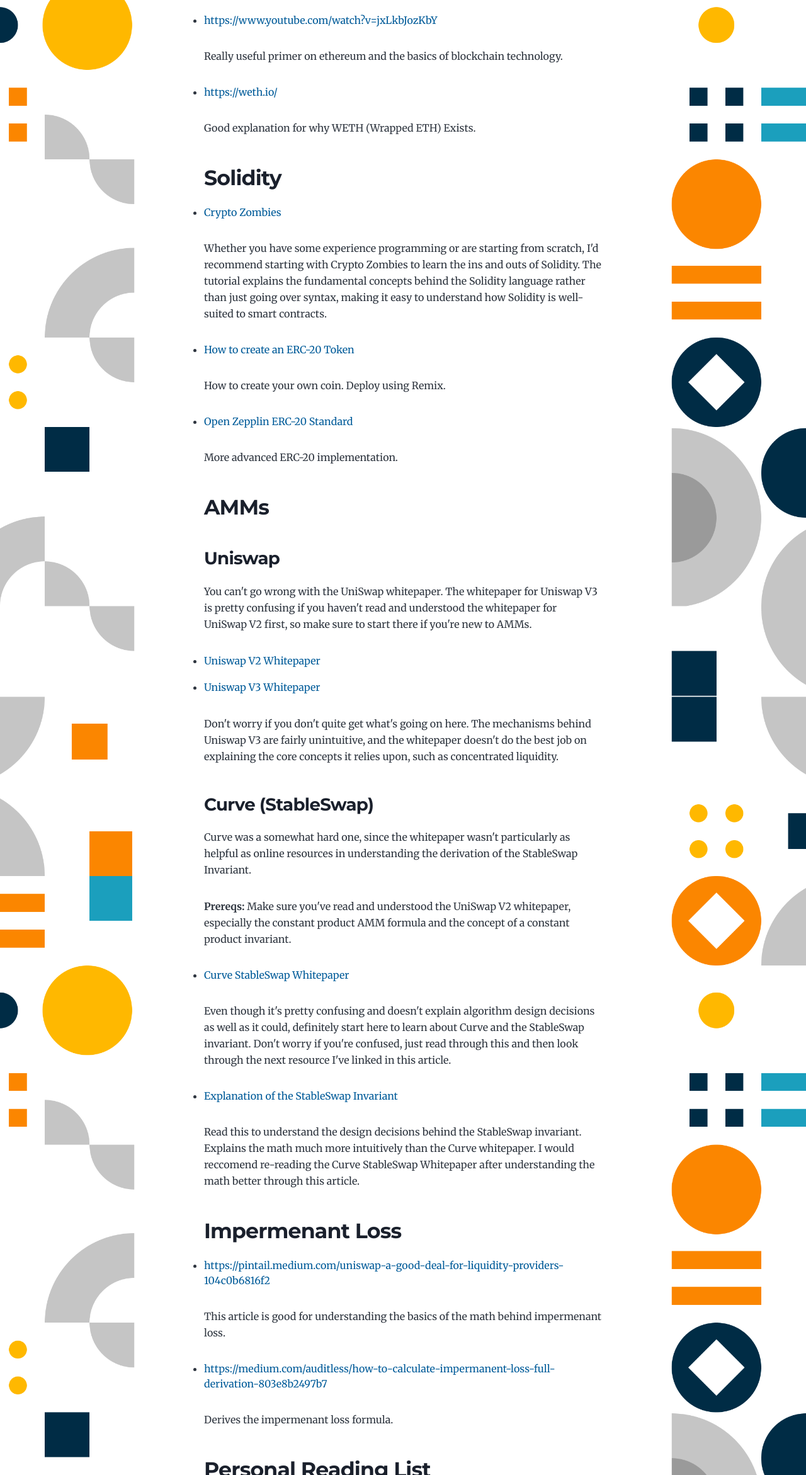
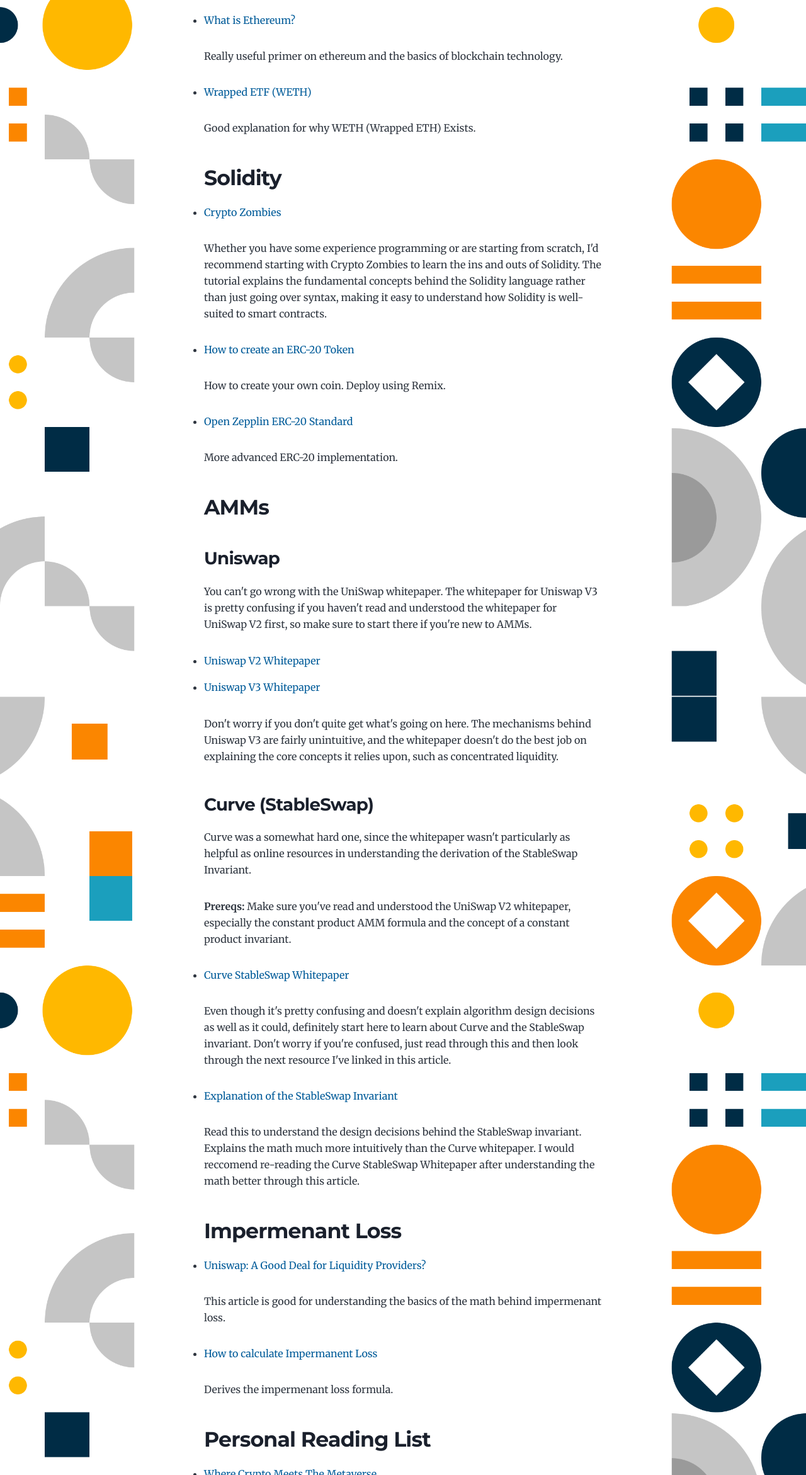
Before and after one commit to sgoel97/blog, a Gatsby site: page /crypto-resources/ in a window 1280 px wide. Shown: the part 458-2800 px from the top of the page at 63% size. Built offline with nearby package versions, Linux system fonts and the light colour scheme; Gatsby itself is replaced by a stand-in of ours.

Commit message:
add md for crypto links

```diff
--- a/content/blog/crypto-resources/index.md
+++ b/content/blog/crypto-resources/index.md
@@ -9,11 +9,11 @@
 
 ## Ethereum
 
-- https://www.youtube.com/watch?v=jxLkbJozKbY
+- [What is Ethereum?](https://www.youtube.com/watch?v=jxLkbJozKbY)
 
 Really useful primer on ethereum and the basics of blockchain technology.
 
-- https://weth.io/
+- [Wrapped ETF (WETH)](https://weth.io/)
 
 Good explanation for why WETH (Wrapped ETH) Exists.
 
@@ -59,11 +59,11 @@
 
 ## Impermenant Loss
 
-- https://pintail.medium.com/uniswap-a-good-deal-for-liquidity-providers-104c0b6816f2
+- [Uniswap: A Good Deal for Liquidity Providers?](https://pintail.medium.com/uniswap-a-good-deal-for-liquidity-providers-104c0b6816f2)
 
 This article is good for understanding the basics of the math behind impermenant loss.
 
-- https://medium.com/auditless/how-to-calculate-impermanent-loss-full-derivation-803e8b2497b7
+- [How to calculate Impermanent Loss](https://medium.com/auditless/how-to-calculate-impermanent-loss-full-derivation-803e8b2497b7)
 
 Derives the impermenant loss formula.
 
```
